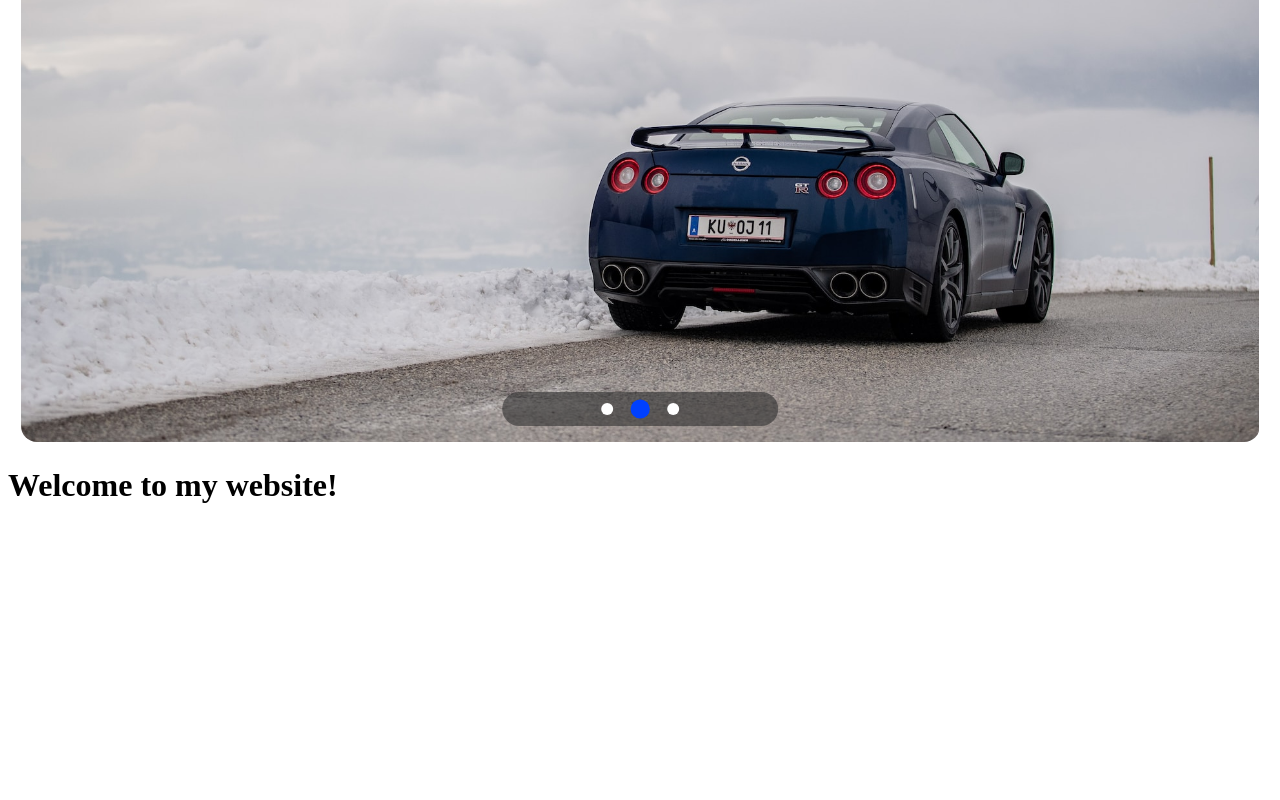
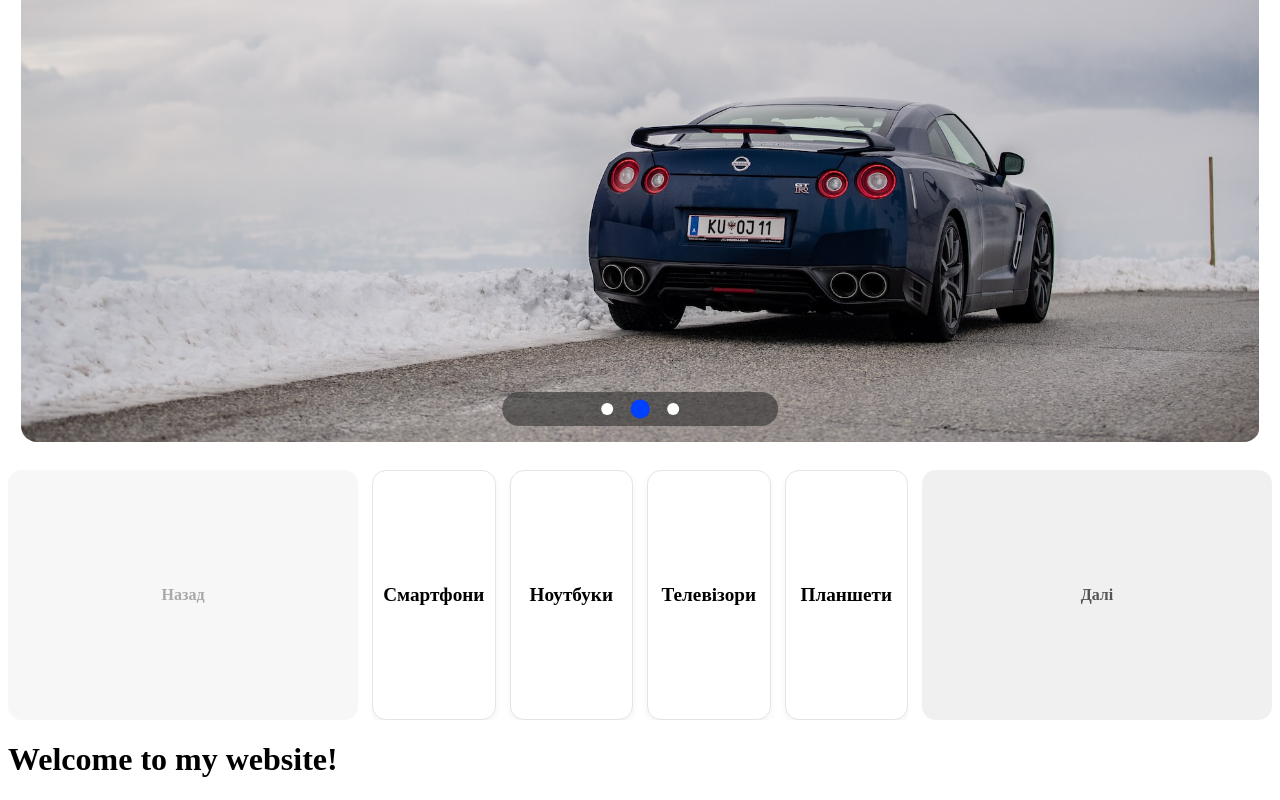
Before and after one commit to Timur0021/smart-phone-front, a Vue app: page / in a window 1280 px wide. Shown: the part 397-1197 px from the top of the page. Before the commit the page ends 923 px from the top, so only its background shows below. Built offline with nearby package versions, Linux system fonts and the light colour scheme; no server answers; grey boxes are pictures that could not be loaded; the HTML template or start-up script is replaced by a standard one.

Commit message:
update api

```diff
--- /dev/null
+++ b/src/components/CategorySlider.vue
@@ -0,0 +1,139 @@
+<template>
+  <div class="category-slider">
+    <div class="nav-card prev" @click="slidePrev" :class="{ disabled: currentIndex === 0 }">
+      Назад
+    </div>
+
+    <Swiper
+        @swiper="onSwiperInit"
+        :slides-per-view="4"
+        :space-between="14"
+        class="category-swiper"
+        :allow-touch-move="false"
+    >
+      <SwiperSlide
+          v-for="(item, index) in categories"
+          :key="index"
+          class="category-card"
+      >
+        <div class="card-content">{{ item.name }}</div>
+      </SwiperSlide>
+    </Swiper>
+
+    <div class="nav-card next" @click="slideNext" :class="{ disabled: currentIndex >= categories.length - 4 }">
+      Далі
+    </div>
+  </div>
+</template>
+
+<script setup lang="ts">
+import { ref } from 'vue';
+import { Swiper, SwiperSlide } from 'swiper/vue';
+import 'swiper/css';
+
+interface Category { name: string; }
+
+const swiperInstance = ref<any>(null);
+const currentIndex = ref(0);
+
+const categories: Category[] = [
+  { name: "Смартфони" },
+  { name: "Ноутбуки" },
+  { name: "Телевізори" },
+  { name: "Планшети" },
+  { name: "Гаджети" },
+  { name: "Аксесуари" },
+  { name: "Навушники" },
+  { name: "Колонки" },
+];
+
+function onSwiperInit(swiper: any) {
+  swiperInstance.value = swiper;
+}
+
+function slideNext() {
+  if (swiperInstance.value && currentIndex.value < categories.length - 4) {
+    currentIndex.value++;
+    swiperInstance.value.slideTo(currentIndex.value, 400);
+  }
+}
+
+function slidePrev() {
+  if (swiperInstance.value && currentIndex.value > 0) {
+    currentIndex.value--;
+    swiperInstance.value.slideTo(currentIndex.value, 400);
+  }
+}
+</script>
+
+<style scoped>
+.category-slider {
+  display: flex;
+  align-items: center;
+  gap: 14px;
+  max-width: 1700px;
+  margin: 1.5rem auto 0;
+}
+
+.category-swiper {
+  flex: 1;
+}
+
+.category-card {
+  background: #fff;
+  border-radius: 14px;
+  padding: 18px;
+  text-align: center;
+  border: 1px solid #e4e4e4;
+  cursor: pointer;
+  transition: 0.2s;
+  box-shadow: 0 3px 6px rgba(0,0,0,0.05);
+  box-sizing: border-box;
+  height: 250px;
+  display: flex;
+  align-items: center;
+  justify-content: center;
+}
+
+.category-card:hover {
+  transform: translateY(-2px);
+  background: #f7f7f7;
+}
+
+.card-content {
+  font-size: 1.2rem;
+  font-weight: 600;
+}
+
+.nav-card {
+  background: #f0f0f0;
+  font-weight: 700;
+  color: #555;
+  border-radius: 14px;
+  width: 350px;
+  height: 250px;
+  display: flex;
+  align-items: center;
+  justify-content: center;
+  cursor: pointer;
+  user-select: none;
+}
+
+.nav-card.disabled {
+  opacity: 0.5;
+  pointer-events: none;
+}
+
+.nav-card:hover:not(.disabled) {
+  background: #dcdcdc;
+}
+@media (min-width: 2560px) {
+  .category-slider {
+    display: flex;
+    align-items: center;
+    gap: 14px;
+    max-width: 2050px;
+    margin: 1.5rem auto 0;
+  }
+}
+</style>
--- a/src/views/HomeView.vue
+++ b/src/views/HomeView.vue
@@ -1,10 +1,12 @@
 <script setup lang="ts">
 import SwiperSlider from "@/components/SwiperSlider.vue";
+import CategorySlider from "@/components/CategorySlider.vue";
 </script>
 
 <template>
   <div>
     <SwiperSlider/>
+    <CategorySlider/>
     <h1>Welcome to my website!</h1>
   </div>
 </template>
```
